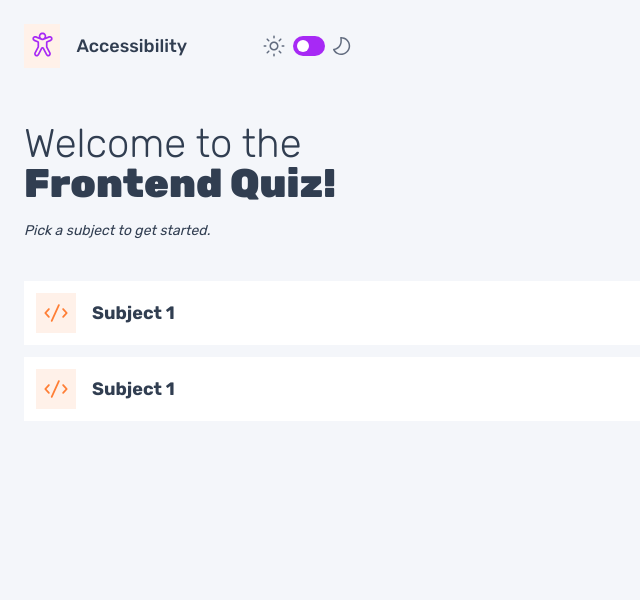
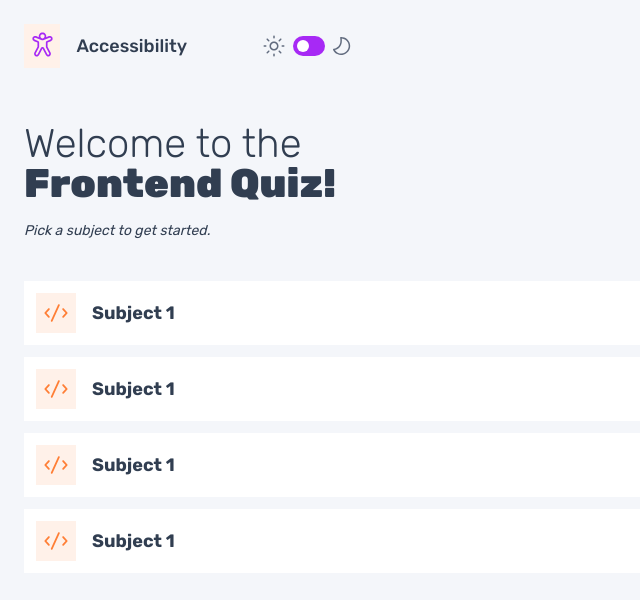
Before and after one commit to Paul-Blankson/quiz-app-Jest, an Angular app: page / in a window 1280 px wide. Shown: the top 600 px of the page, without its empty margins (0-640 px from the left). Built offline with nearby package versions, Linux system fonts and the light colour scheme.

Commit message:
refactor: added multiple small-card component

```diff
--- a/src/app/components/main-content/main-content.component.html
+++ b/src/app/components/main-content/main-content.component.html
@@ -11,5 +11,7 @@
   <div class="subjects__container">
     <app-small-card></app-small-card>
     <app-small-card></app-small-card>
+    <app-small-card></app-small-card>
+    <app-small-card></app-small-card>
   </div>
 </section>
```
